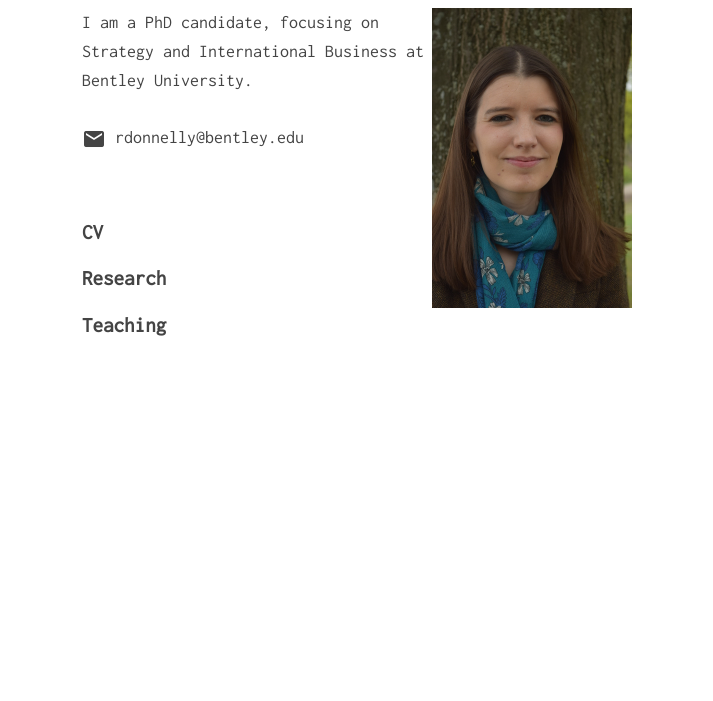
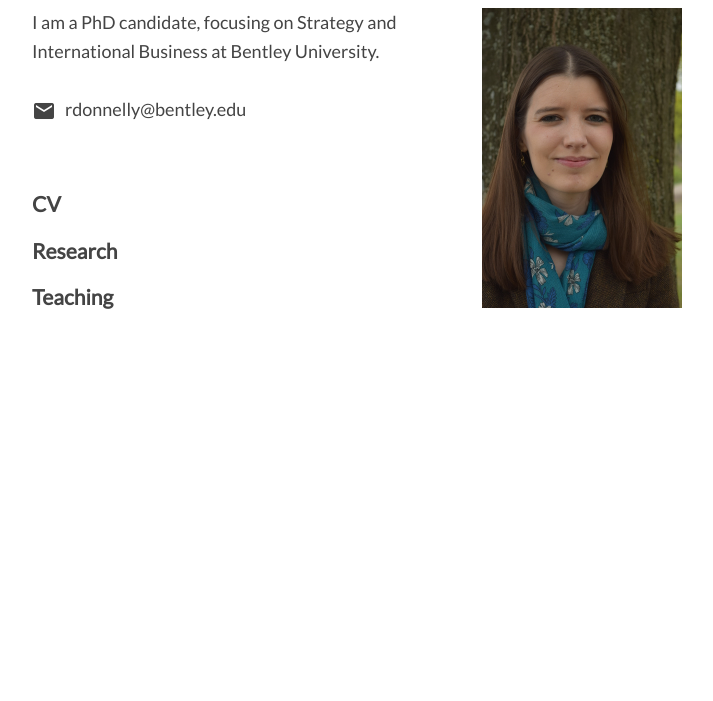
Before and after one commit to roisindonnelly/roisindonnelly.github.io, a plain HTML site: page index.html in a window 1280 px wide. Shown: the part 99-800 px from the top of the page, without its empty margins (233-946 px from the left). Drawn offline with Linux system fonts and the light colour scheme.

Commit message:
change font

```diff
--- a/index.html
+++ b/index.html
@@ -2,16 +2,16 @@
   <head>
     <meta charset="utf-8">
     <link rel="icon" sizes="192x192" href="images/bentley.png">
-    <link href="https://fonts.googleapis.com/css?family=Inconsolata" rel="stylesheet">
+    <link href="https://fonts.googleapis.com/css?family=Lato" rel="stylesheet">
     <link href="https://fonts.googleapis.com/icon?family=Material+Icons"rel="stylesheet">
     <title>Róisín Donnelly</title>
     <style type="text/css">
     body{
       margin:40px auto;
-      max-width:650px;
+      max-width:750px;
       line-height:1.6;
       font-size:18px;
-      font-family: 'Inconsolata', monospace;
+      font-family: 'Lato', sans-serif;
       color:#444;
       padding:0 10px
     }
```
Also changed, not shown: research/index.html (+2 -3 lines), teaching/index.html (+2 -2 lines).
